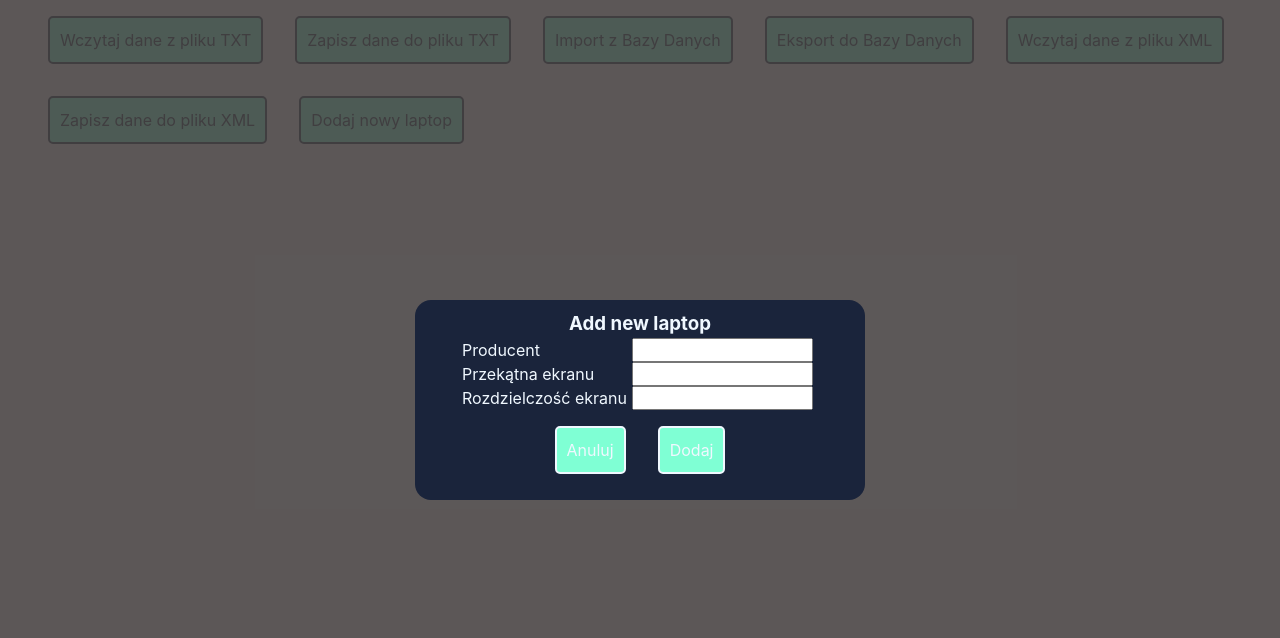
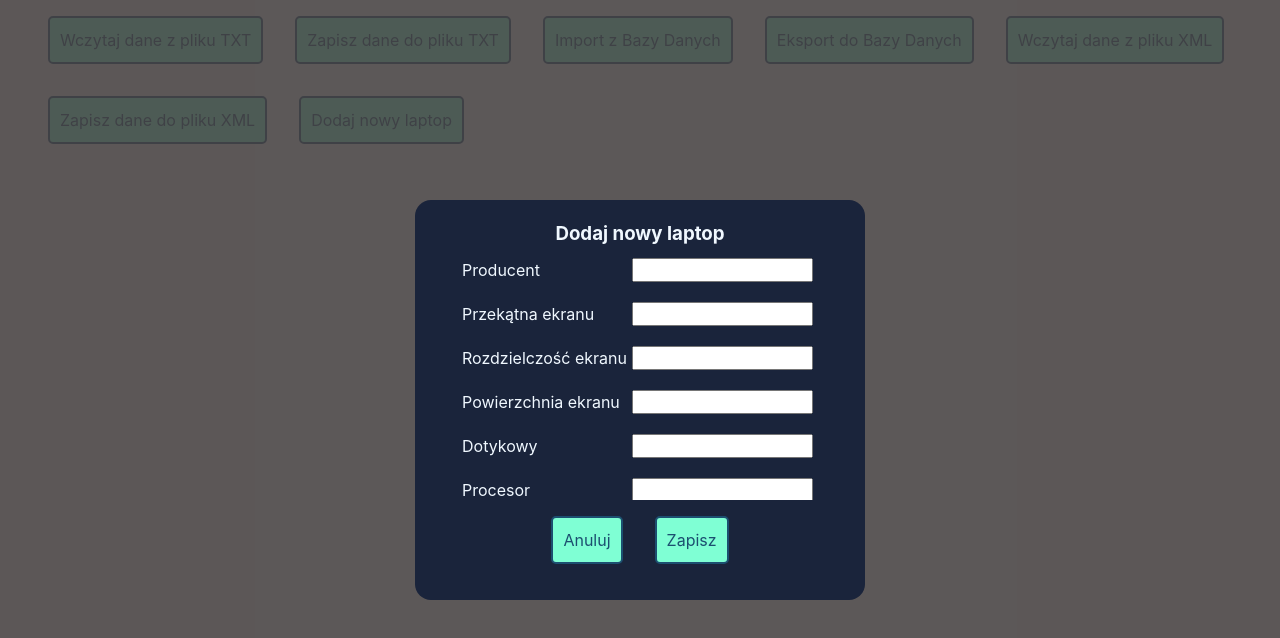
Before and after one commit to Marcelinc/shopProducts-desktop, a React (Vite) app: page /restClient in a window 1280 px wide. Both pictures are taken after a click on the element "Dodaj nowy laptop". Shown: the top 638 px of the page. Built offline with nearby package versions, Linux system fonts and the light colour scheme.

Commit message:
Creating new laptop

```diff
--- a/src/components/NewLaptopForm.jsx
+++ b/src/components/NewLaptopForm.jsx
@@ -2,22 +2,57 @@ import React, {useState} from 'react'
 import Button from './Button'
 import '../styles/NewLaptopForm.css'
 
-const NewLaptopForm = ({setAddNewLaptop}) => {
+const NewLaptopForm = ({setAddNewLaptop,products,setProducts}) => {
 
   const [producer,setProducer] = useState('')
   const [screenSize,setScreenSize] = useState('')
-  const [resoluion,setResolution] = useState('')
+  const [resolution,setResolution] = useState('')
   const [screenType,setScreenType] = useState('')
+  const [screenTouch,setScreenTouch] = useState('')
+  const [processor,setProcessor] = useState('')
+  const [processorCors,setProcessorCors] = useState('')
+  const [processorClockSpeed,setProcessorClockSpeed] = useState('')
+  const [ram,setRAM] = useState('')
+  const [discStorage,setDiscStorage] = useState('')
+  const [discType,setDiscType] = useState('')
+  const [graphicCard,setGraphicCard] = useState('')
+  const [graphicCardMemory,setGraphicCardMemory] = useState('')
+  const [os,setOs] = useState('')
+  const [discReader,setDiscReader] = useState('')
+
+  const [saving,setSaving] = useState(false)
+  const [message,setMessage] = useState('')
 
 
   const addLaptop = () => {
+    setMessage('')
+    setSaving(true)
+    console.log('addLaptop',producer)
+    fetch('http://localhost:5001/api/laptops/create',{
+      method: 'POST',
+      headers: {
+        'Content-Type': 'application/json'
+      },
+      body: JSON.stringify({laptop:{producer,screenSize,resolution,screenType,screenTouch,processor,processorCors,processorClockSpeed,ram,discStorage,
+        discType,graphicCard,graphicCardMemory,os,discReader}})
+    }).then(res => res.json())
+    .then(res => {
+      console.log(res)
+      if(res.message === 'Zapisano'){
+        setProducts([[producer,screenSize,resolution,screenType,screenTouch,processor,processorCors,processorClockSpeed,ram,discStorage,
+          discType,graphicCard,graphicCardMemory,os,discReader],...products])
+      }
 
+      setMessage(res.message)
+    })
+    .catch(err => console.log(err))
+    .finally(() => {setSaving(false);console.log('finally')})
   }
 
   return (
     <div className='popup'>
       <div className='content'>
-        <h3>Add new laptop</h3>
+        <h3>Dodaj nowy laptop</h3>
         <section className='inputs'>
           <label>
             Producent
@@ -25,17 +60,66 @@ const NewLaptopForm = ({setAddNewLaptop}) => {
           </label>
           <label>
             Przekątna ekranu
-            <input type='text' value={producer} onChange={e => setScreenSize(e.target.value)}/>
+            <input type='text' value={screenSize} onChange={e => setScreenSize(e.target.value)}/>
           </label>
           <label>
             Rozdzielczość ekranu
-            <input type='text' value={producer} onChange={e => setResolution(e.target.value)}/>
+            <input type='text' value={resolution} onChange={e => setResolution(e.target.value)}/>
+          </label>
+          <label>
+            Powierzchnia ekranu
+            <input type='text' value={screenType} onChange={e => setScreenType(e.target.value)}/>
+          </label>
+          <label>
+            Dotykowy
+            <input type='text' value={screenTouch} onChange={e => setScreenTouch(e.target.value)}/>
+          </label>
+          <label>
+            Procesor
+            <input type='text' value={processor} onChange={e => setProcessor(e.target.value)}/>
+          </label>
+          <label>
+            Rdzenie
+            <input type='text' value={processorCors} onChange={e => setProcessorCors(e.target.value)}/>
+          </label>
+          <label>
+            Taktowanie [MHz]
+            <input type='text' value={processorClockSpeed} onChange={e => setProcessorClockSpeed(e.target.value)}/>
+          </label>
+          <label>
+            RAM
+            <input type='text' value={ram} onChange={e => setRAM(e.target.value)}/>
+          </label>
+          <label>
+            Pojemność dysku
+            <input type='text' value={discStorage} onChange={e => setDiscStorage(e.target.value)}/>
+          </label>
+          <label>
+            Rodzaj dysku
+            <input type='text' value={discType} onChange={e => setDiscType(e.target.value)}/>
+          </label>
+          <label>
+            Układ graficzny
+            <input type='text' value={graphicCard} onChange={e => setGraphicCard(e.target.value)}/>
+          </label>
+          <label>
+            Pamięć
+            <input type='text' value={graphicCardMemory} onChange={e => setGraphicCardMemory(e.target.value)}/>
+          </label>
+          <label>
+            System
+            <input type='text' value={os} onChange={e => setOs(e.target.value)}/>
+          </label>
+          <label>
+            Napęd
+            <input type='text' value={discReader} onChange={e => setDiscReader(e.target.value)}/>
           </label>
         </section>
         <section className='buttons'>
           <Button text='Anuluj' handler={() => setAddNewLaptop(false)}/>
-          <Button text='Dodaj' handler={addLaptop}/>
+          <Button text={'Zapisz'} handler={addLaptop}/>
         </section>
+        <p>{saving ? 'Zapisywanie..' : message}</p>
       </div>
     </div>
   )
--- a/src/pages/RestClient.jsx
+++ b/src/pages/RestClient.jsx
@@ -200,7 +200,7 @@ const RestClient = () => {
           </table>
         </section>
         {showWarning && <SavingPopup setWarning={setWarning} badData={badData} products={products} fileType={fileType}/>}
-        {addNewLaptop && <NewLaptopForm setAddNewLaptop={setAddNewLaptop}/>}
+        {addNewLaptop && <NewLaptopForm setAddNewLaptop={setAddNewLaptop} products={products} setProducts={setProducts}/>}
     </div>
   )
 }
--- a/src/styles/NewLaptopForm.css
+++ b/src/styles/NewLaptopForm.css
@@ -1,10 +1,18 @@
 .inputs{
     display: grid;
+    overflow: auto;
 }
 .inputs label{
     display: flex;
     justify-content: space-between;
+    margin: 10px;
 }
 .inputs label input{
     margin-inline: 5px;
 }
+.buttons{
+    color:rgb(28, 79, 112);
+}
+.popup .content{
+    min-height: 400px;
+}
```
Also changed, not shown: 2 other files (tests, documents, lock files or other folders).
